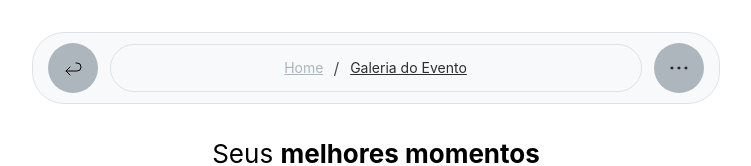
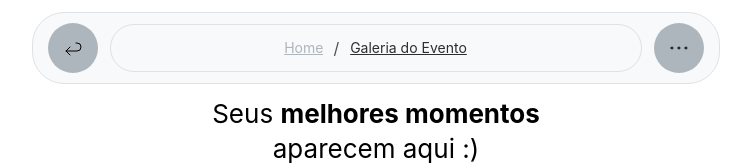
Before and after one commit to rekonapp/rekon-ui, a React (Vite) app: page /event-gallery in a window 1280 px wide. Shown: the top 166 px of the page, without its empty margins (264-1015 px from the left). Built offline with nearby package versions, Linux system fonts and the light colour scheme; no server answers.

Commit message:
ft: changing home components placement

```diff
--- a/src/components/FloatingMenu/FloatingMenu.js
+++ b/src/components/FloatingMenu/FloatingMenu.js
@@ -6,7 +6,8 @@ import {
     Popover,
     Divider,
     NavLink,
-    ActionIcon
+    ActionIcon,
+    Container
 } from '@mantine/core';
 
 import {
@@ -20,7 +21,9 @@ import FloatingMenuBreadcrumbsContainer from './FloatingMenuBreadcrumbs';
 
 import classes from './FloatingMenu.module.css';
 
-const FloatingMenu = ({ onReturnClick }) => (
+const FloatingMenu = ({ onReturnClick }) => {
+    return (
+        <Container className={classes.fixedNavbar} size='sm' mt='sm'>
             <Paper withBorder radius='xl' bg='gray.0' p='xs'>
                 <Flex
                     gap="sm"
@@ -56,7 +59,9 @@ const FloatingMenu = ({ onReturnClick }) => (
                     </Popover>
                 </Flex>
             </Paper>
-);
+        </Container>
+    )
+};
 
 FloatingMenu.propTypes = {
     onReturnClick: PropTypes.func.isRequired
--- a/src/components/FloatingMenu/FloatingMenu.module.css
+++ b/src/components/FloatingMenu/FloatingMenu.module.css
@@ -12,3 +12,12 @@
         width: 65%;
     }
 }
+
+.fixedNavbar {
+    position: fixed;
+    top: 0;
+    left: 50%;
+    transform: translateX(-50%);
+    z-index: 1000;
+    width: 100%;
+}
--- a/src/features/EventGallery/EventGallery.js
+++ b/src/features/EventGallery/EventGallery.js
@@ -8,7 +8,7 @@ import {
 
 const EventGallery = () => {
     return (
-        <Container size='sm' pt='2rem'>
+        <Container size='sm' pt='4rem'>
             <FloatingMenuContainer/>
             <GalleryTextContainer />
             <GalleryPhotosContainer />
```
Lines whose indentation alone changed are shown as unchanged.
